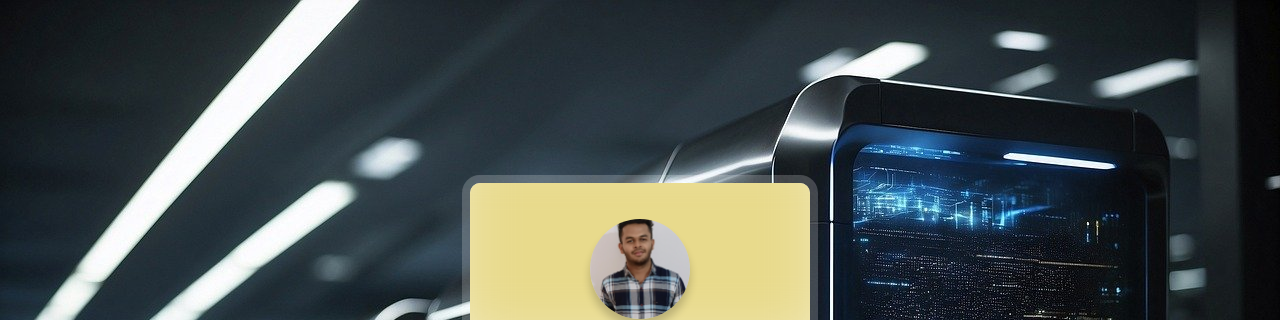
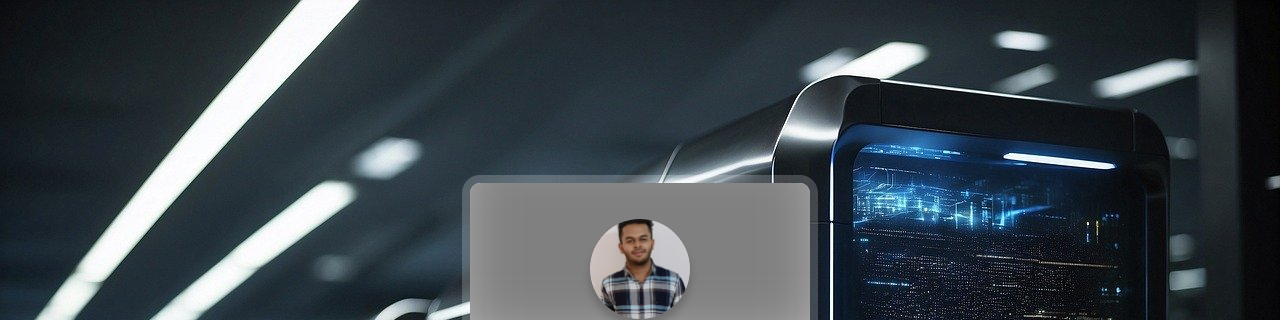
Before and after one commit to MohammadAzhar1462/profile, a plain HTML site: page index.html in a window 1280 px wide. Shown: the top 320 px of the page. Drawn offline with Linux system fonts and the light colour scheme.

Commit message:
Update index.html

```diff
--- a/index.html
+++ b/index.html
@@ -12,7 +12,7 @@
 <body>
     <div class="card" data-state="#about">
         <div class="card-header">
-            <div class="card-cover" style="background-color:rgb(232, 218, 140)">
+            <div class="card-cover" style="background-color:gray;">
             </div>
             <img class="card-avatar" src="Picsart_23-10-04_11-16-20-704.jpg" alt="avatar" />
             <h1 class="card-fullname">Mohammad Azhar</h1>
```
